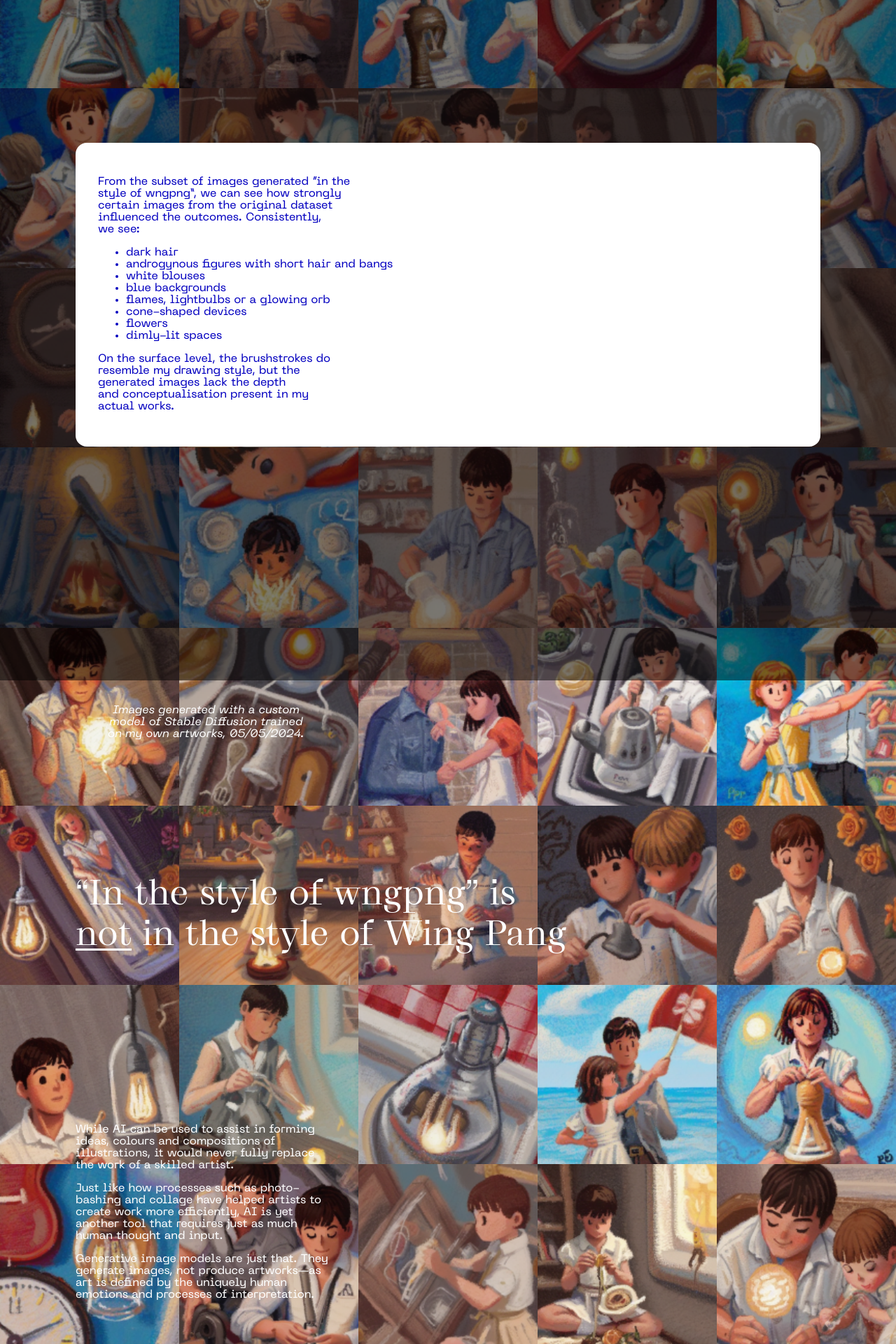
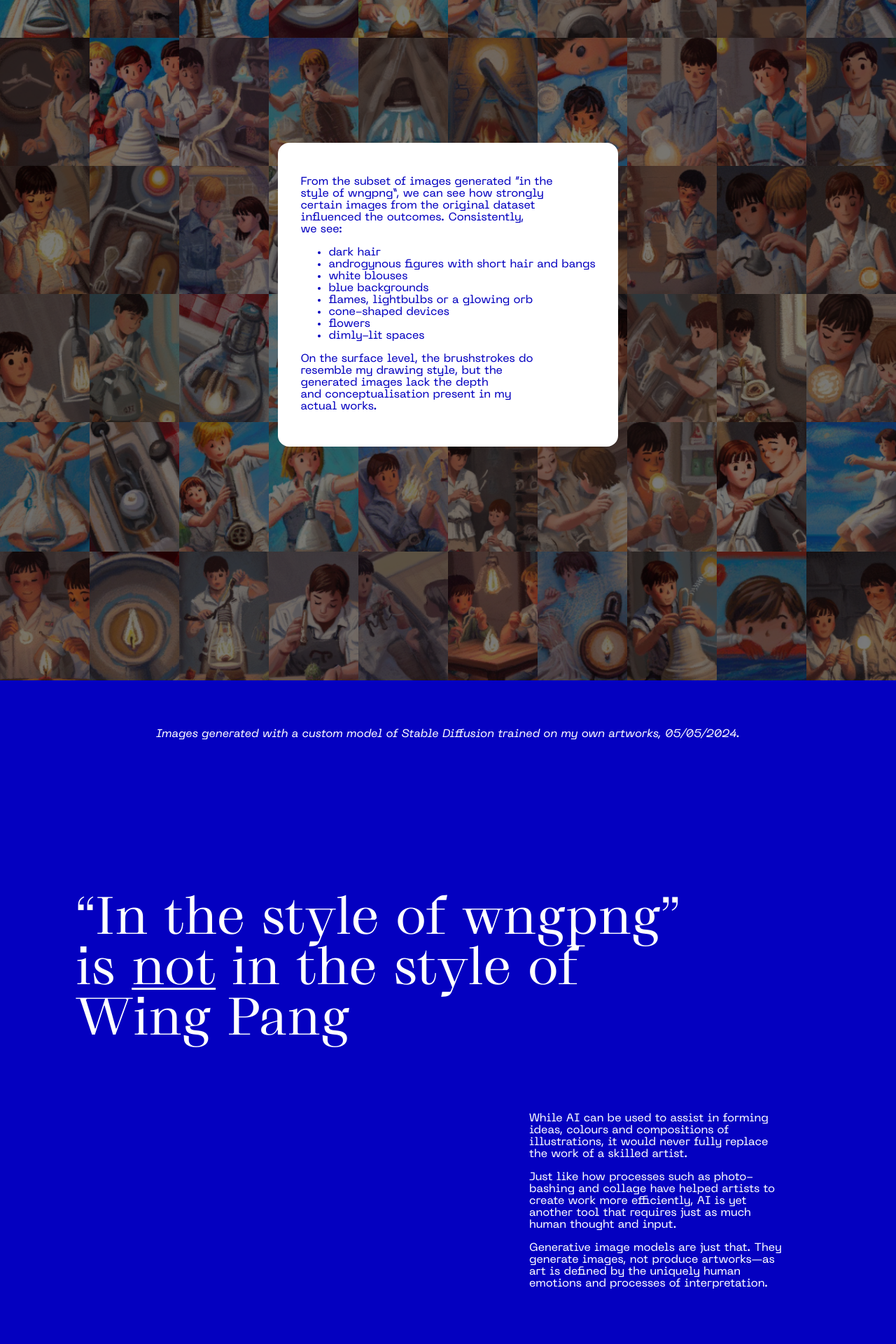
Before and after one commit to wingywing/ai, a React (Create React App) app: page / in a window 1280 px wide. Shown: the part 5720-7640 px from the top of the page at 70% size. Built offline with nearby package versions, Linux system fonts and the light colour scheme.

Commit message:
feat(conclusion section): mobile responsive done

```diff
--- a/public/index.html
+++ b/public/index.html
@@ -6,8 +6,8 @@
     <meta name="viewport" content="width=device-width, initial-scale=1" />
     <meta name="theme-color" content="#000000" />
     <meta
-      name="description"
-      content="Web site created using create-react-app"
+      name="A web project about AI and art by Wing Pang"
+      content=""
     />
     <link rel="apple-touch-icon" href="%PUBLIC_URL%/logo192.png" />
     <!--
@@ -24,7 +24,7 @@
       work correctly both with client-side routing and a non-root public URL.
       Learn how to configure a non-root public URL by running `npm run build`.
     -->
-    <title>AI and Art | Wing Pangp</title>
+    <title>AI and Art | Wing Pang</title>
   </head>
   <body>
     <noscript>You need to enable JavaScript to run this app.</noscript>
--- a/src/HomePage.tsx
+++ b/src/HomePage.tsx
@@ -197,7 +197,7 @@
           </p>
           <h2>Conclusion</h2>
           <blockquote>
-            “In the style of wngpng” is <span className="not">not</span> in the style of Wing Pang
+            “In the style&nbsp;of wngpng” <span className="new-line desktop"/>is <span className="not">not</span> in the style of <span className="new-line desktop"/>Wing Pang
           </blockquote>
           <div className="paragraphs">
             <p>While AI can be used to assist in forming ideas, colours and compositions of illustrations, it would never fully replace the work of a skilled artist.</p>
--- a/src/_desktop.scss
+++ b/src/_desktop.scss
@@ -161,6 +161,20 @@
                 gap: 1rem;
             }
         }
+        .section.images {
+            .ai-images {
+                grid-template-columns: repeat(10, minmax(0, 1fr));
+            }
+        }
+        .section.conclusion {
+            blockquote {
+                font-size: 4.5rem;
+                width: 110%;
+            }
+            .paragraphs {
+                grid-column: 8 / span 4;
+            }
+        }
     }
     @media screen and (min-width: 1728px){
         .section.title {
@@ -224,5 +238,11 @@
                 grid-row: 14 / span 1;
             }
         }
+        .section.conclusion {
+            blockquote {
+                font-size: 7.4375rem;
+                grid-row: 3 / span 5;
+            }
+        }
     }
 }
--- a/src/_mobile.scss
+++ b/src/_mobile.scss
@@ -219,11 +219,13 @@
     }
     .section.images {
         grid-row: span 16;
+        overflow: hidden;
         .ai-images {
             grid-template-columns: repeat(5, minmax(0, 1fr));
             img {
+                height: 100%;
                 width: 100%;
-                height: 100%;
+                object-fit: cover;
             }
         }
         .overlay, .ai-images {
@@ -241,6 +243,8 @@
                 border-radius: 1rem;
                 padding: 2rem;
                 height: fit-content;
+                width: fit-content;
+                justify-self: center;
                 align-self: center;
             }
         }
@@ -255,6 +259,8 @@
         }
         .attribution{
             align-self: end;
+            max-width: none;
+            width: 100%;
         }
         blockquote{
             grid-row: 4 / span 4;
@@ -262,9 +268,13 @@
         }
         .paragraphs{
             grid-row: 8 / span 4;
+            p:first-child {
+                margin-top: 0;
+            }
         }
         .furniture {
             grid-row: 14;
+            justify-content: space-between;
             .right {
                 text-align: right;
             }
--- a/src/_tablet.scss
+++ b/src/_tablet.scss
@@ -201,5 +201,33 @@
                 max-width: 100%;
             }
         }
+        .section.images {
+            .ai-images {
+                grid-template-columns: repeat(6, minmax(0, 1fr));
+            }
+        }
+        .section.conclusion {
+            .attribution {
+                grid-column: 2/12;
+                width: 100%;
+                max-width: none;
+            }
+            blockquote {
+                grid-row: 3 / span 4;
+                align-self: flex-end;
+                font-size: 4.5rem;
+                line-height: 100%;
+                text-wrap: balance;
+            }
+            .furniture {
+                grid-row: 14;
+                .right {
+                    text-align: right;
+                }
+                .left {
+                    text-transform: uppercase;
+                }
+            }
+        }
     }
 }
```
